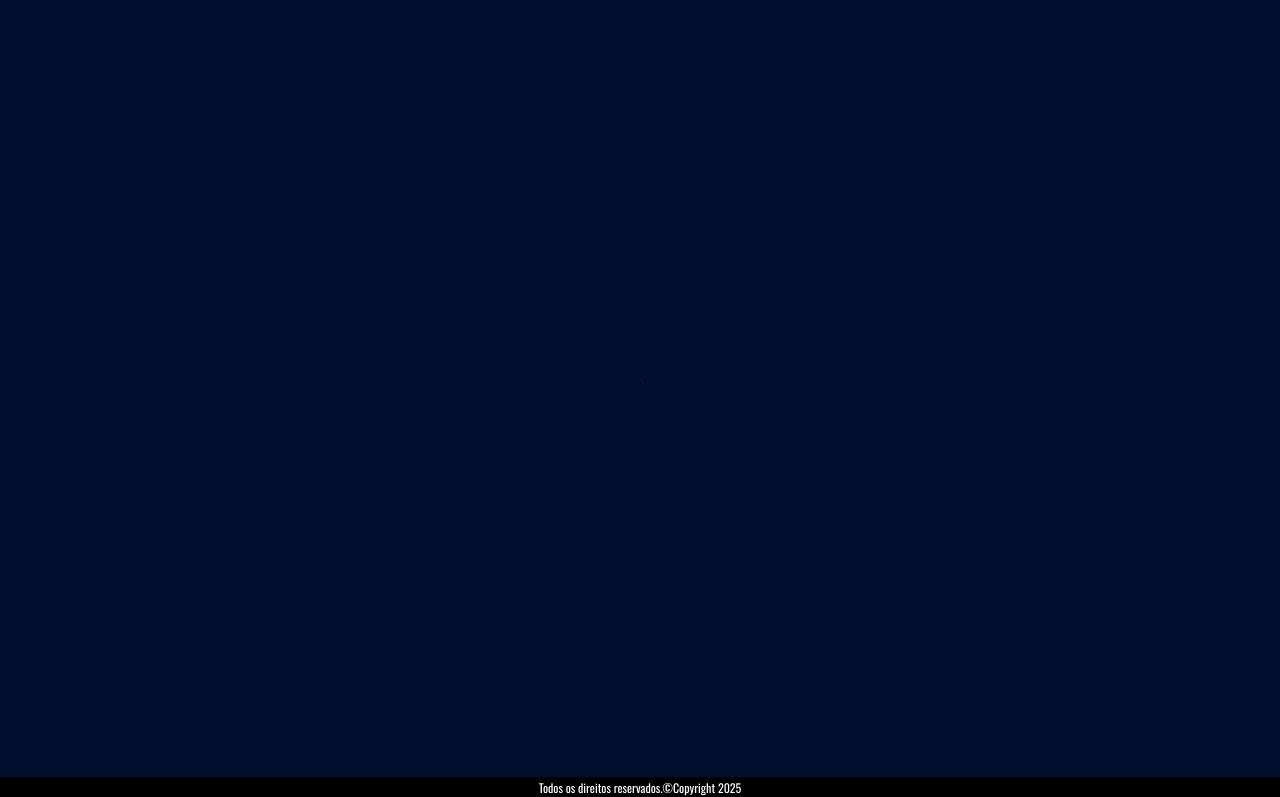
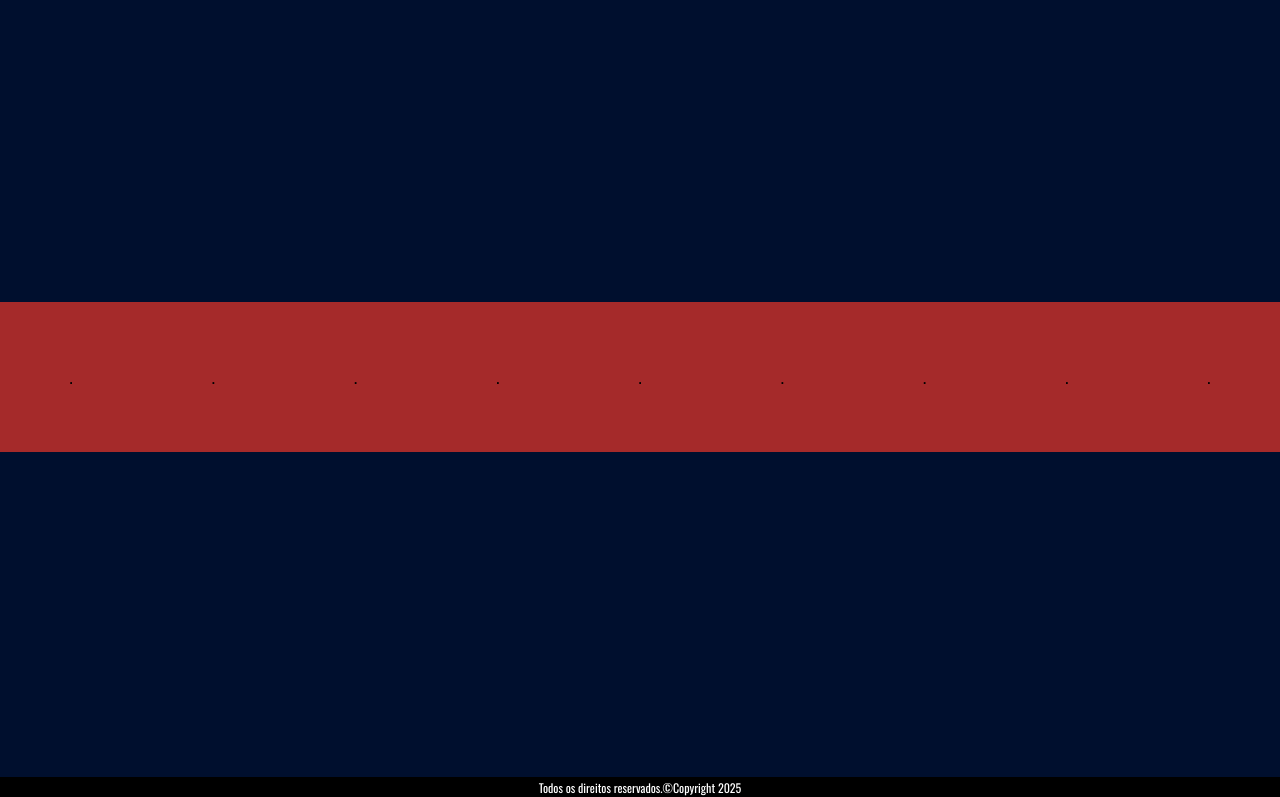
Before and after one commit to pedroRochaOrdonhes/flashcards, a plain HTML site: page index.html in a window 1280 px wide. Shown: the part 58-855 px from the top of the page. Drawn offline with nearby package versions, Linux system fonts and the light colour scheme.

Commit message:
making cards

```diff
--- a/index.html
+++ b/index.html
@@ -23,14 +23,15 @@
     </header>
 
     <main>
-        <div>.</div>
-        <div></div>
-        <div></div>
-        <div></div>
-        <div></div>
-        <div></div>
-        <div></div>
-        <div></div>
+        <div class="card fac">.</div>
+        <div class="card fac">.</div>
+        <div class="card fac">.</div>
+        <div class="card med">.</div>
+        <div class="card med">.</div>
+        <div class="card med">.</div>
+        <div class="card dif">.</div>
+        <div class="card dif">.</div>
+        <div class="card dif">.</div>
     </main>
 
     <footer>
--- a/src/styles/styles.css
+++ b/src/styles/styles.css
@@ -47,7 +47,13 @@ header{
   font-weight: bold;
 }
 main{
+  flex-direction: row;
   background-color: #000f2e;
   width: 100%;
   min-height: 100vh;
 }
+.card{
+  width: 30%;
+  height: 150px;
+  background-color: brown;
+}
```
